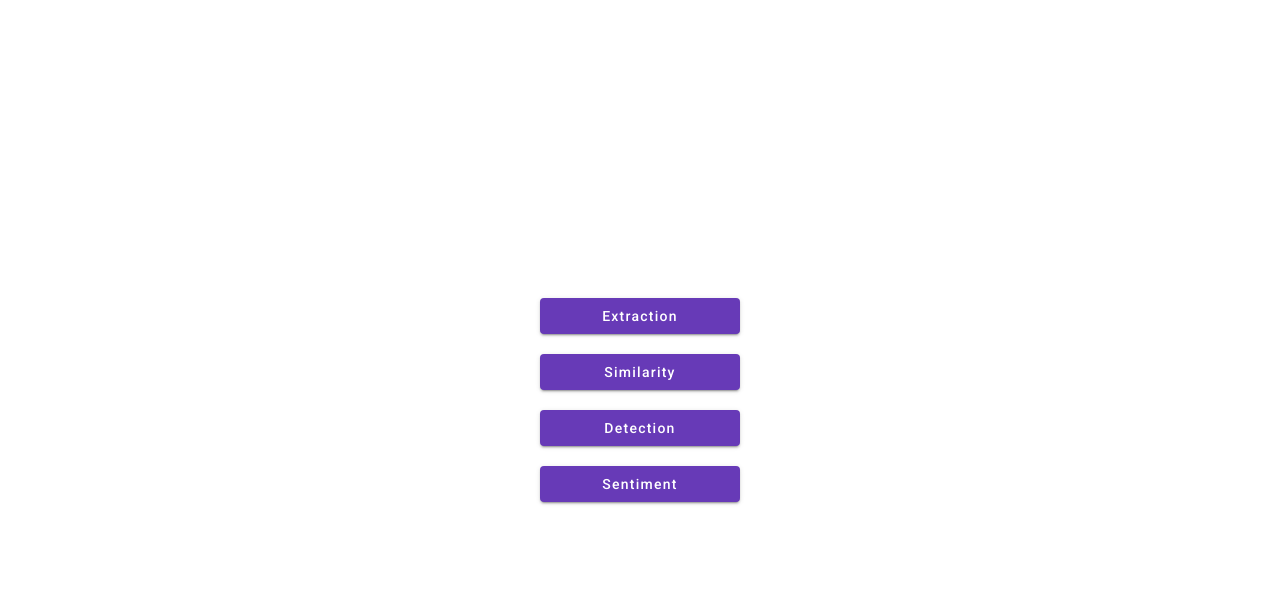
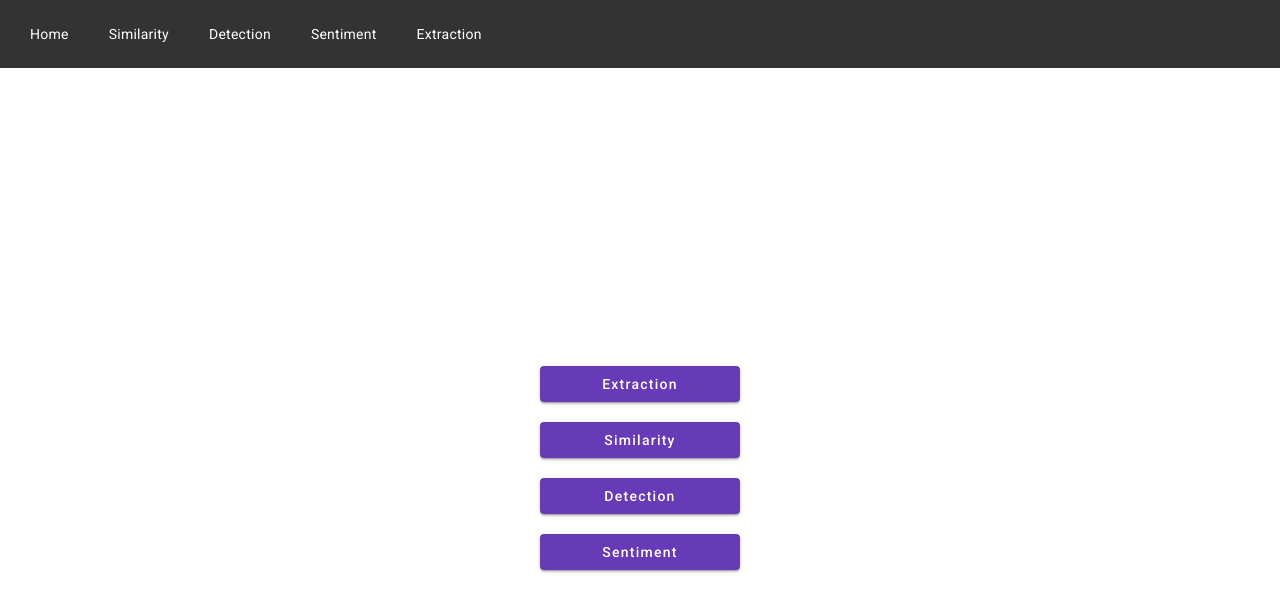
Before and after one commit to kajson25/TextAnalyticsTool, an Angular app: page / in a window 1280 px wide. Shown: the top 612 px of the page. Built offline with nearby package versions, Linux system fonts and the light colour scheme.

Commit message:
Implement navbar

```diff
--- a/src/app/app.component.css
+++ b/src/app/app.component.css
@@ -0,0 +1,31 @@
+nav {
+    background-color: #333;
+    padding: 10px;
+  }
+
+  ul {
+    list-style-type: none;
+    margin: 0;
+    padding: 0;
+    overflow: hidden;
+  }
+
+  li {
+    float: left;
+  }
+
+  li a {
+    display: block;
+    color: white;
+    text-align: center;
+    padding: 14px 20px;
+    text-decoration: none;
+  }
+
+  li a:hover {
+    background-color: #111;
+  }
+
+  router-outlet {
+    margin-top: 20px;
+  }
--- a/src/app/app.component.html
+++ b/src/app/app.component.html
@@ -1 +1,11 @@
+<nav>
+    <ul>
+        <li><a routerLink="">Home</a></li>
+        <li><a routerLink="/similarity">Similarity</a></li>
+        <li><a routerLink="/detection">Detection</a></li>
+        <li><a routerLink="/sentiment">Sentiment</a></li>
+        <li><a routerLink="/extraction">Extraction</a></li>
+    </ul>
+</nav>
+
 <router-outlet></router-outlet>
```
